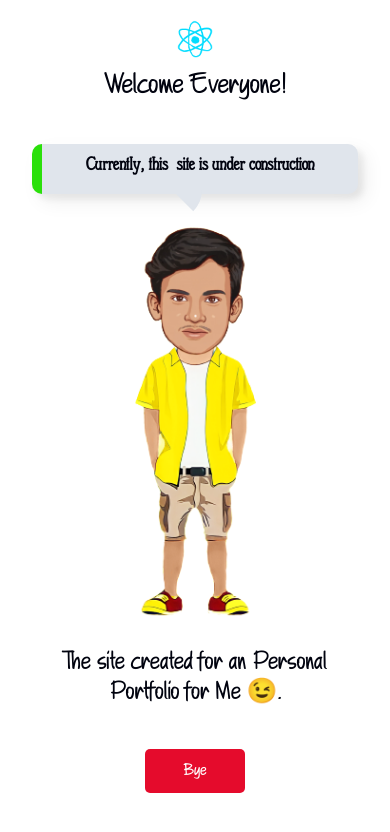
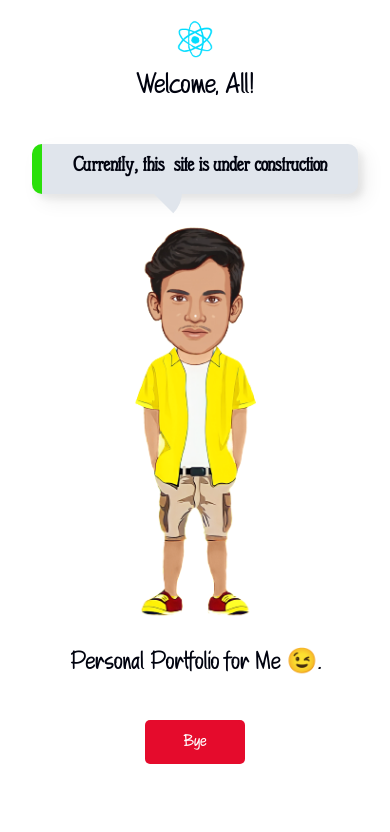
Before and after one commit to muthu12-sudo/Portfolio-MG, a React (Vite) app: page / in a window 390 px wide. Shown: the top 832 px of the page. Built offline with nearby package versions, Linux system fonts and the light colour scheme.

Commit message:
Complete Initial

```diff
--- a/src/Initial/Header.tsx
+++ b/src/Initial/Header.tsx
@@ -15,7 +15,7 @@ function Header() {
     <>
       <div className="header">
         <img src={reactlogo} width="40px" alt="React Logo" />
-        <h1>Welcome Everyone!</h1>
+        <h1>Welcome, All!</h1>
         <div className="container">
           <div className="bubble">
             <p>Currently, this&nbsp; site is under construction</p>
@@ -28,9 +28,7 @@ function Header() {
           height={flag ? "" : 444}
           alt={flag ? "Cartoon Image" : "No Meme"}
         />
-        <h2>
-          The&nbsp; site created for an Personal Portfolio for Me &#128521;.
-        </h2>
+        <h2>Personal Portfolio for Me &#128521;.</h2>
         <br />
         <button onClick={changeImg}>Bye</button>
       </div>
--- a/src/Initial/style.css
+++ b/src/Initial/style.css
@@ -127,20 +127,20 @@ h2 {
     }
   }
 }
-@media (max-width: 768px) {
+@media (max-width: 568px) {
   .header {
     .container {
       max-width: 100%;
       margin: 0 auto;
 
       .bubble {
-        font-size: 20px;
+        padding: 2px 10px;
         &:nth-child(1):after {
           left: 100px;
         }
       }
       .bubble p {
-        font-size: 18px;
+        font-size: 20px;
       }
     }
   }
```
